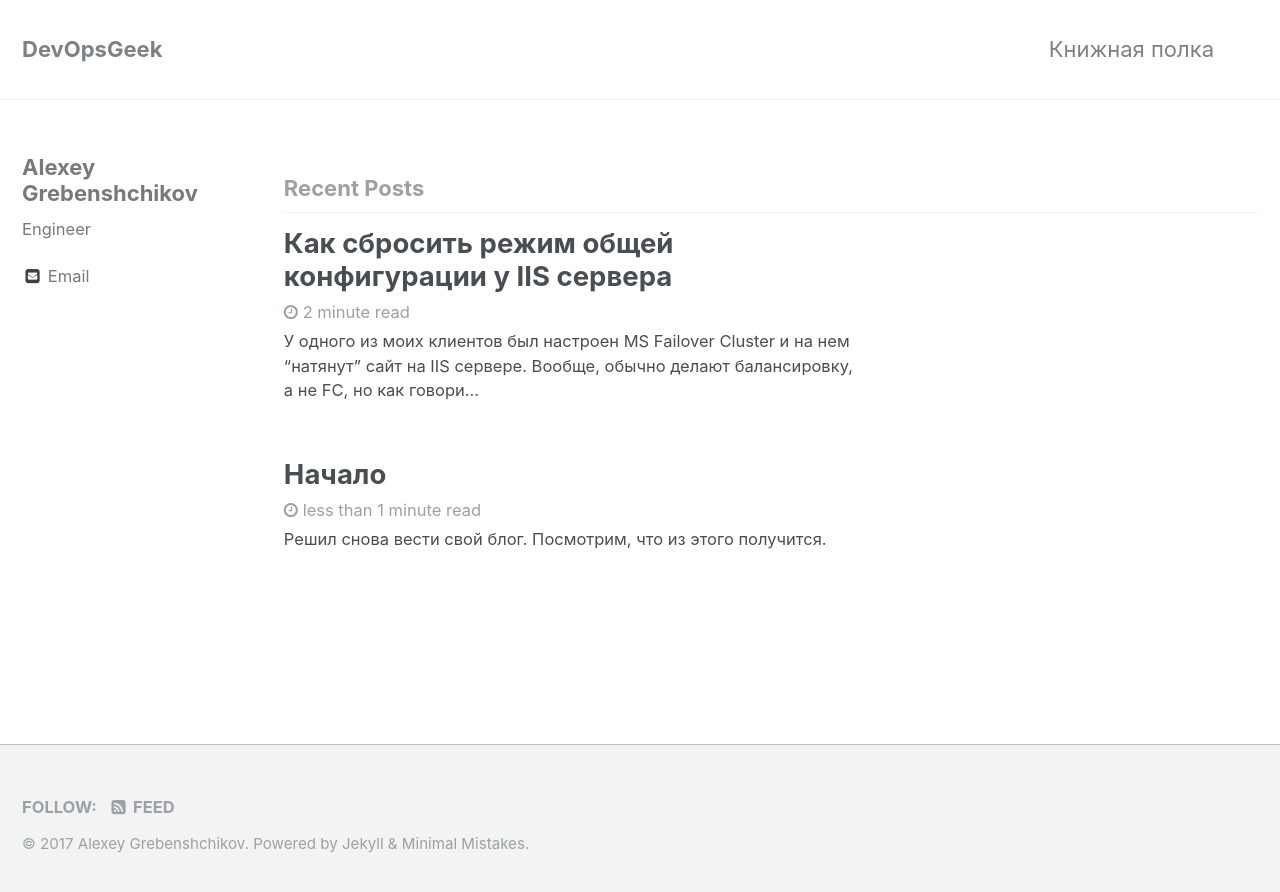
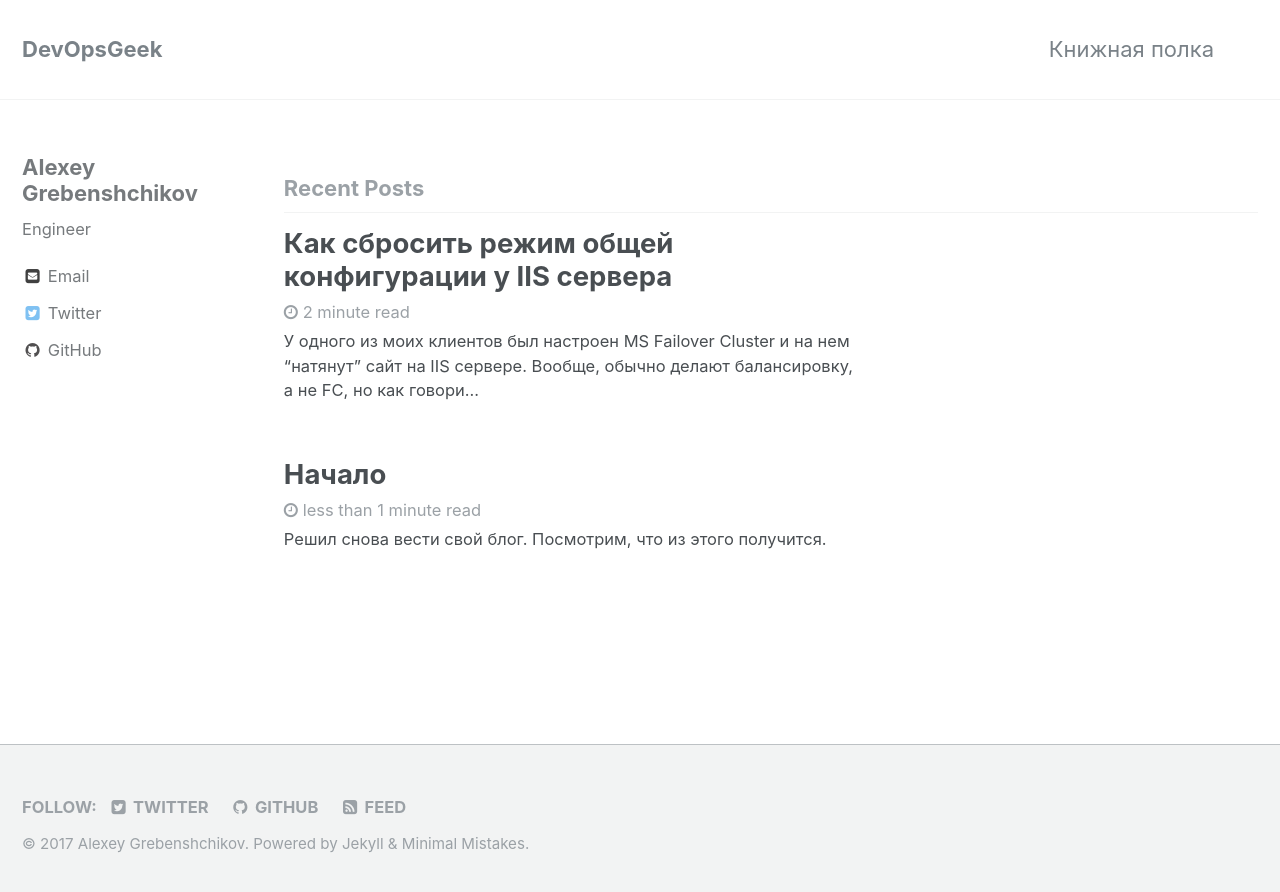
Before and after one commit to LiveStalker/devopsgeek, a Jekyll site: the page built from index.html, in a window 1280 px wide. Shown: the top 892 px of the page. Built offline with Jekyll 4.4.1, drawn with Linux system fonts in a browser that asks for light colours; the list of posts is cut into pages by our own code; some of the changed lines change nothing that is shown.

Commit message:
comments

```diff
--- a/_config.yml
+++ b/_config.yml
@@ -49,7 +49,7 @@ yandex_site_verification :
 
 # Social Sharing
 twitter:
-  username               :
+  username               : "livestalker"
 facebook:
   username               :
   app_id                 :
@@ -83,7 +83,7 @@ author:
   flickr           :
   facebook         :
   foursquare       :
-  github           :
+  github           : "livestalker"
   google_plus      :
   keybase          :
   instagram        :
@@ -94,7 +94,7 @@ author:
   stackoverflow    : # "123456/username" (the last part of your profile url, e.g. http://stackoverflow.com/users/123456/username)
   steam            :
   tumblr           :
-  twitter          :
+  twitter          : "livestalker"
   vine             :
   weibo            :
   xing             :
```
